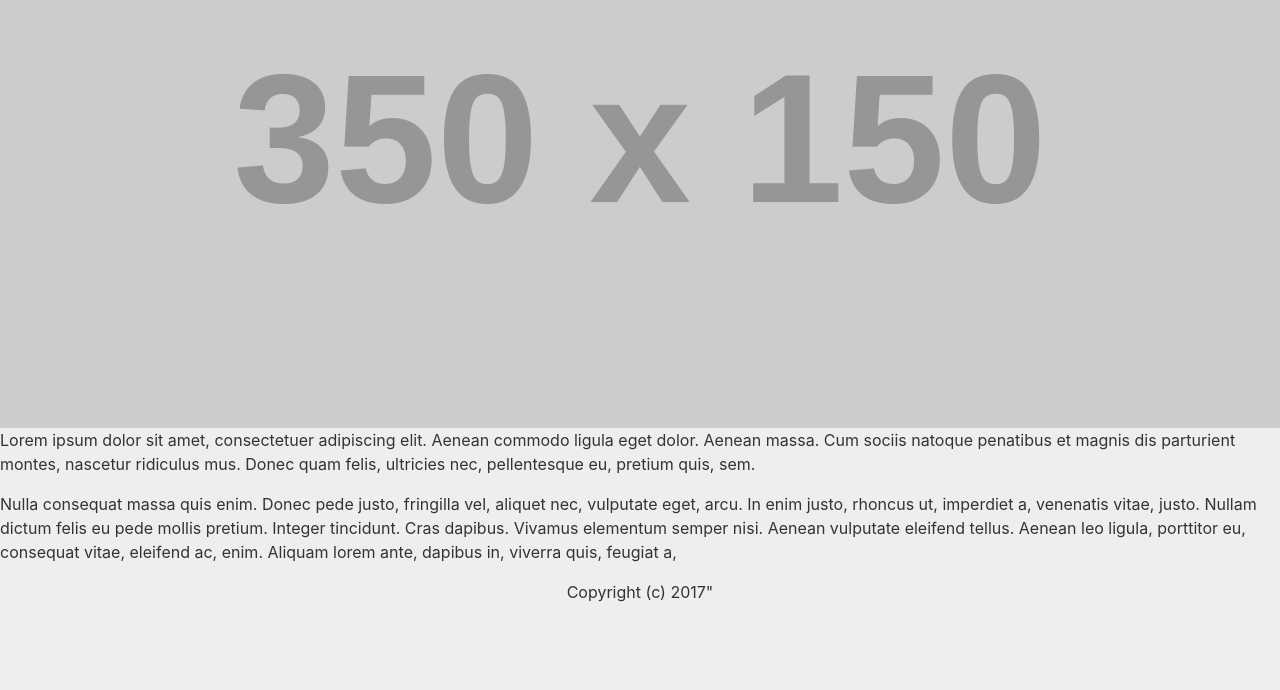
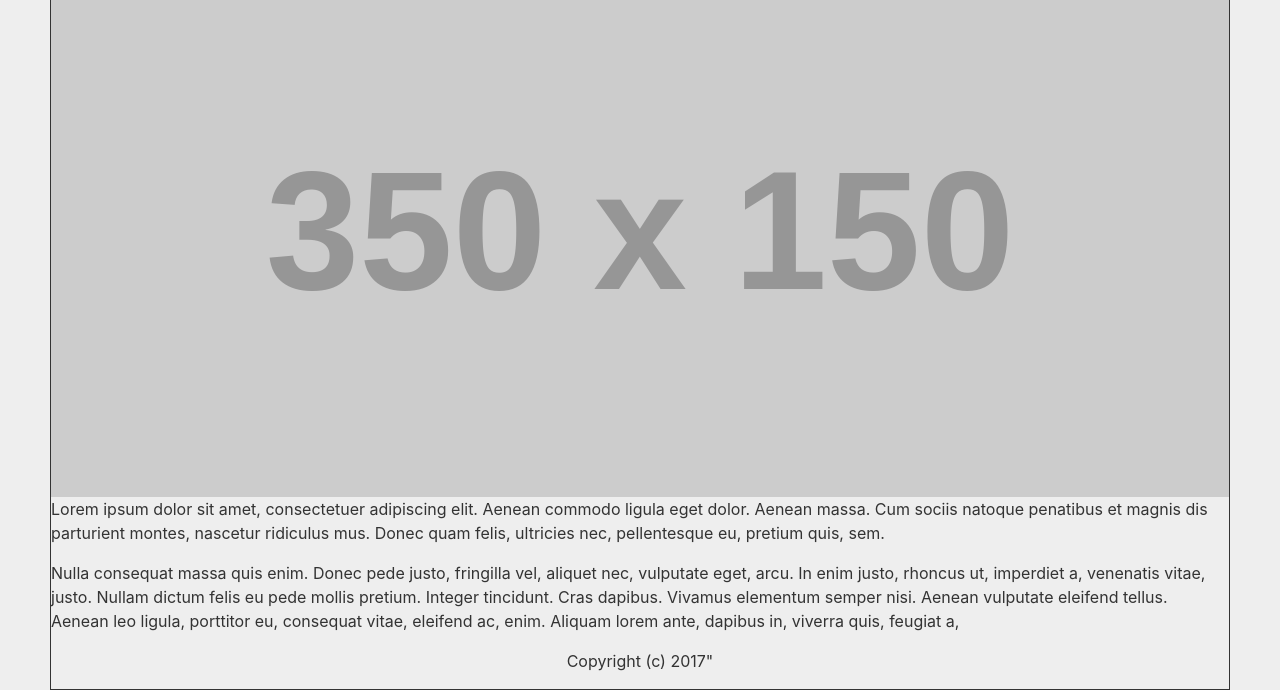
Before and after one commit to Twynzen/webcon_boostrap, a plain HTML site: page index.html in a window 1280 px wide. Shown: the part 736-1426 px from the top of the page. Before the commit the page ends 1356 px from the top, so only its background shows below. Drawn offline with nearby package versions, Linux system fonts and the light colour scheme; placeholder pictures from the web are drawn by us.

Commit message:
aplique estilo css al bloque de contenido

```diff
--- a/css/estilos.css
+++ b/css/estilos.css
@@ -48,6 +48,11 @@ img{
   font-size: 1.5em;
   padding: 10px;
   display: none;
-
-
 }
+#content{
+  border: 1px solid;
+  max-width: 1180px;
+  position: relative;
+  top: 40px;
+  margin: 0 auto;
+}
--- a/index.html
+++ b/index.html
@@ -23,6 +23,9 @@
         <i class="fas fa-bars" aria-hidden="true"></i>
         </div>
       </nav>
+      <div id="content">
+
+
       <header>
         <h1>Nombre de la empresa</h1>
         <small>planta de sandra Fajardo</small>
@@ -79,5 +82,6 @@
       <footer>
         <p align="center">Copyright (c) 2017"</p>
       </footer>
+      </div>
   </body>
 </html>
```
